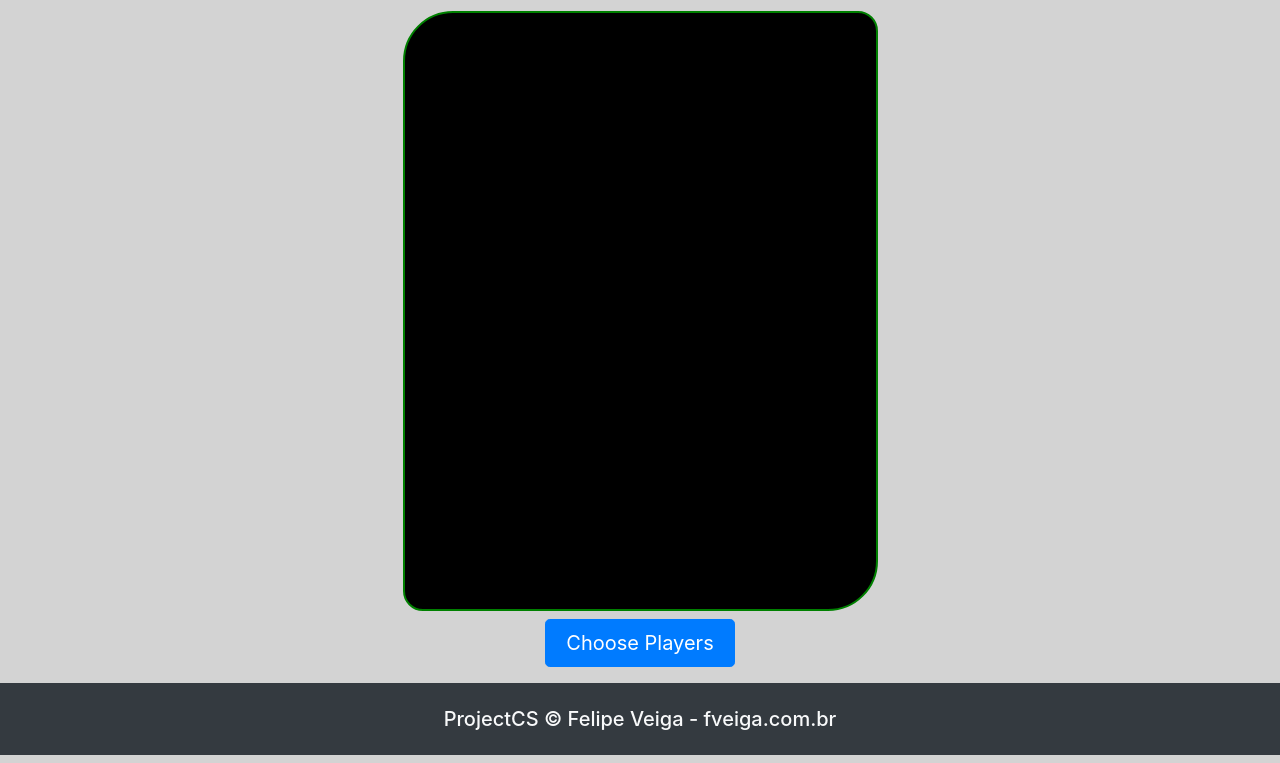
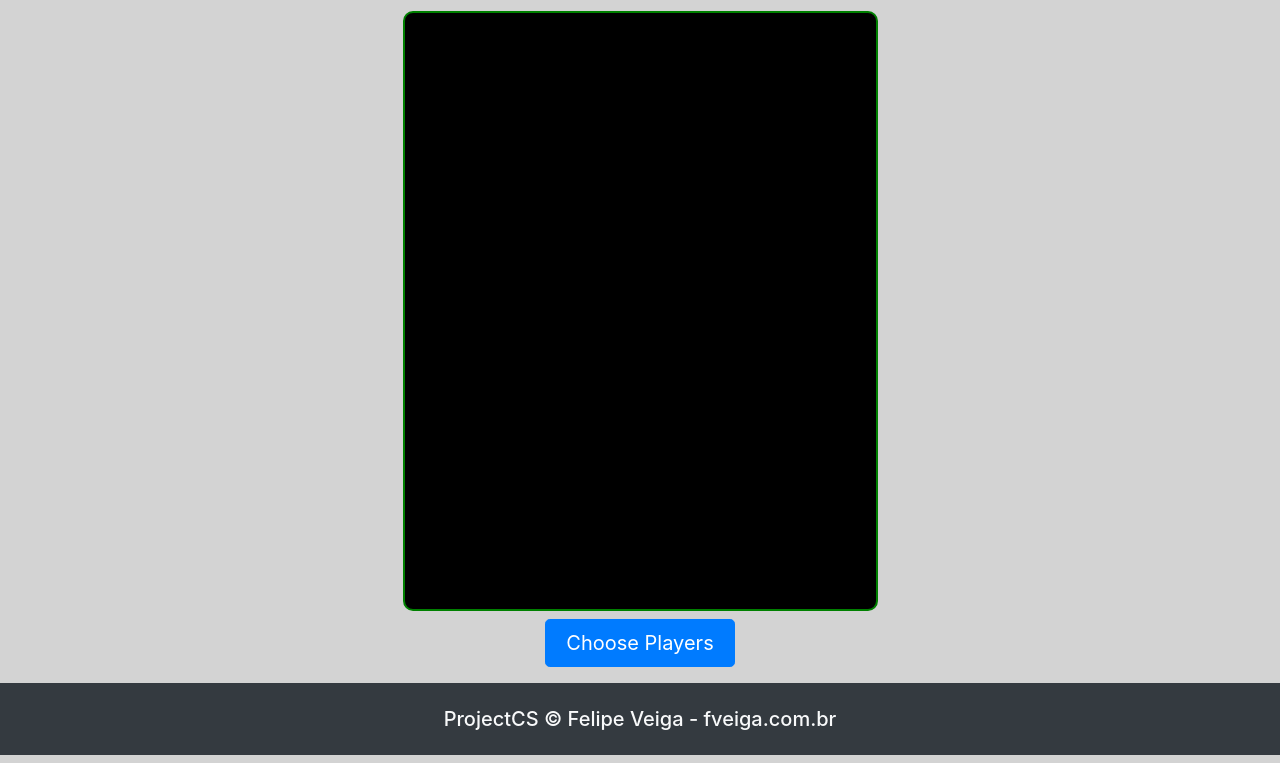
Before and after one commit to lzfelipe/projectcs, a plain HTML site: page simulation.html in a window 1280 px wide. Shown: the part 56-819 px from the top of the page. Drawn offline with nearby package versions, Linux system fonts and the light colour scheme.

```diff
--- a/css/simulation.css
+++ b/css/simulation.css
@@ -4,7 +4,7 @@
     border: 2px solid green;
     padding-left: 50px;
     padding-bottom: 35px;
-    border-radius: 50px 20px;
+    border-radius: 10px 10px;
     background-color: black;
     color: limegreen;
     width: 500px;
```
